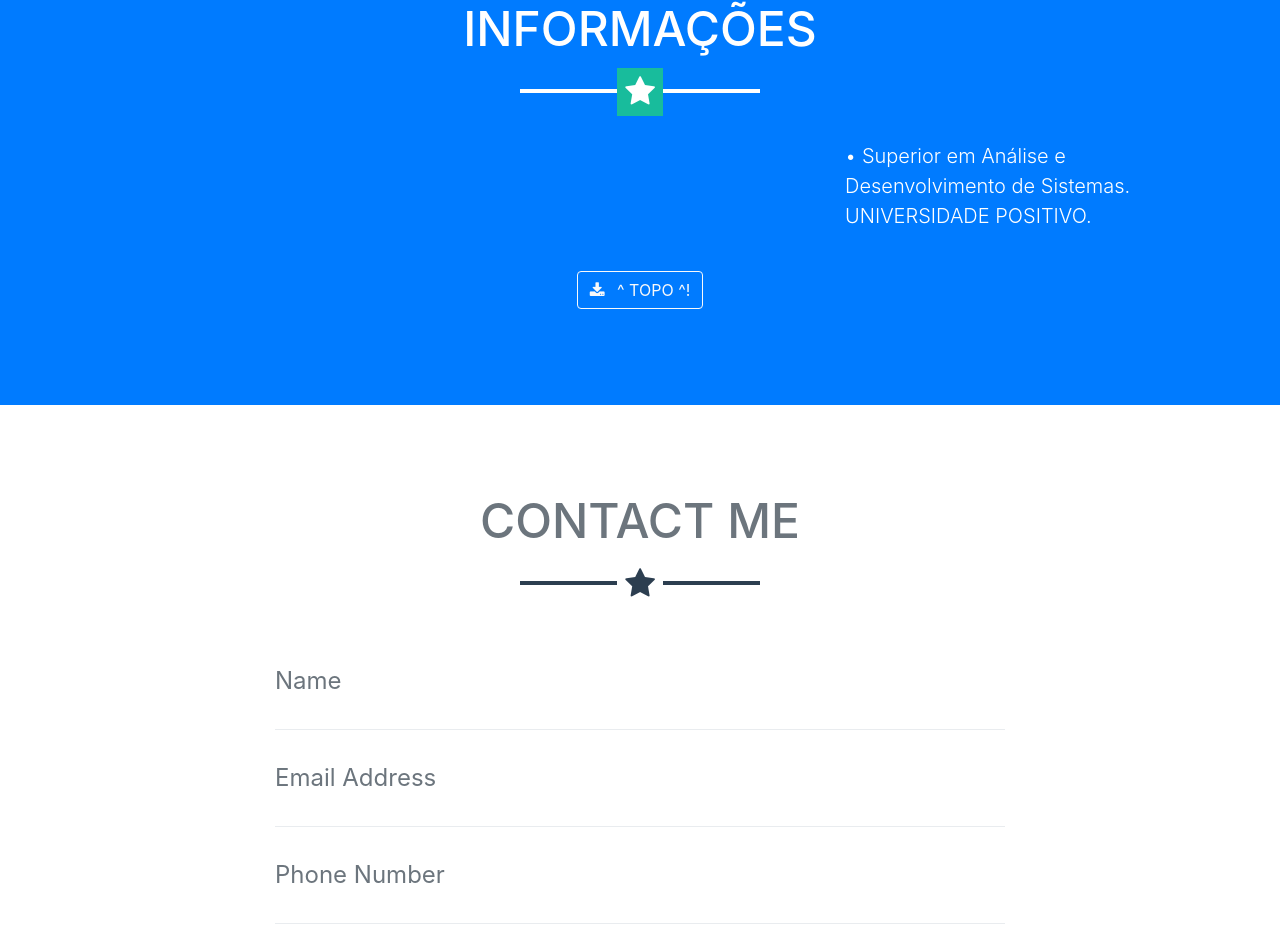
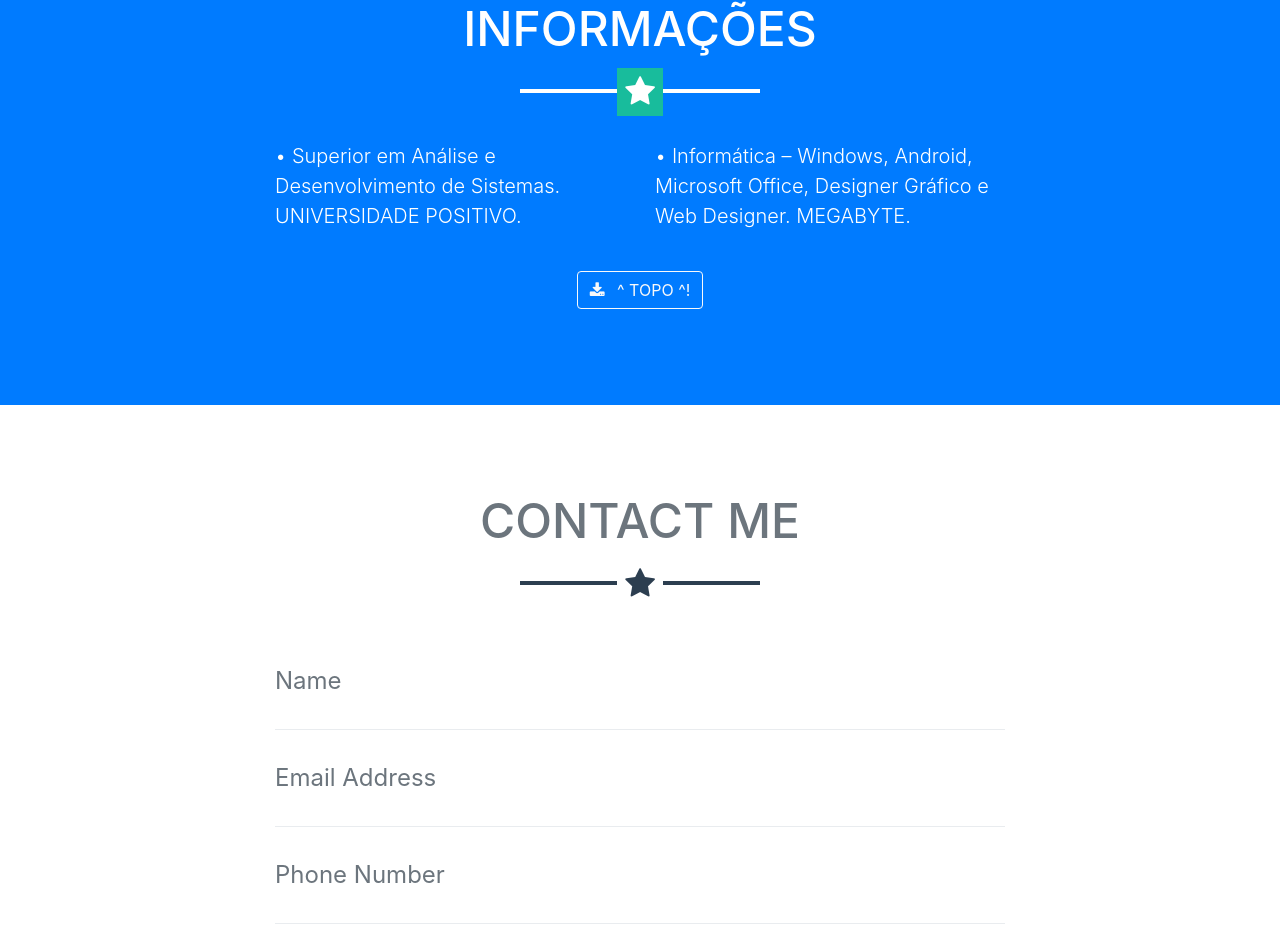
Before and after one commit to EndryckBarros/EndryckBarros.github.io, a website with bundled scripts: page index.html in a window 1280 px wide. Shown: the part 1730-2671 px from the top of the page. Built offline with nearby package versions, Linux system fonts and the light colour scheme.

Commit message:
Revert "teste de coluna"
This reverts commit ebeaa0ccbbcfa70e0b9f0809376eebf0e521ed3d.

```diff
--- a/index.html
+++ b/index.html
@@ -141,7 +141,9 @@
           <div class="col-lg-4 ml-auto">
             <p class="lead">•  Superior em Análise e Desenvolvimento de Sistemas. UNIVERSIDADE POSITIVO.</p>
           </div>
-
+          <div class="col-lg-4 mr-auto">
+            <p class="lead">•  Informática – Windows, Android, Microsoft Office, Designer Gráfico e Web Designer. MEGABYTE.</p>
+          </div>
         </div>
         <div class="text-center mt-4">
           <a class="btn btn-xl btn-outline-light" href="#">
```
